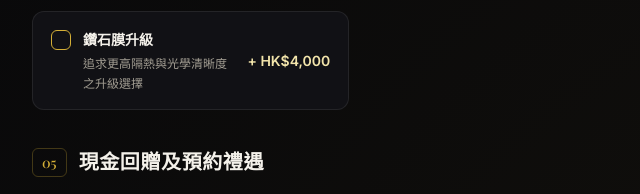
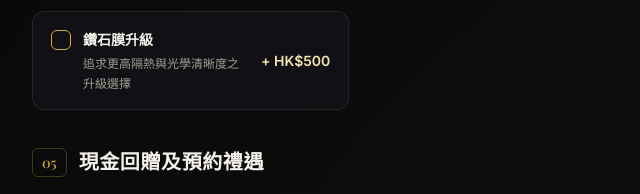
Before and after one commit to matthewmingjai-star/all-in-one-quotes, a plain HTML site: page zeekr-009-2026-black-3m-window-tint.html in a window 1280 px wide. Shown: the part 2062-2256 px from the top of the page, 118-758 px from the left. Drawn offline with nearby package versions, Linux system fonts and the light colour scheme; a web font is replaced by a local one.

Commit message:
ZEEKR 009: diamond film add-on to 500
Co-authored-by: Perplexity <noreply@perplexity.ai>

```diff
--- a/zeekr-009-2026-black-3m-window-tint.html
+++ b/zeekr-009-2026-black-3m-window-tint.html
@@ -152,7 +152,7 @@ body{background-color:var(--bg-obsidian);background-image:radial-gradient(circle
     <div class="addon-item" data-id="front-single" data-price="1500" data-name="前擋防爆／抗眩光（單買）" onclick="toggleAddon(this)"><div class="addon-left"><div class="addon-checkbox"></div><div><div class="addon-title">前擋防爆／抗眩光（單買）</div><div class="addon-note">適合選用 Plan A 時加配前擋抗眩光保護</div></div></div><div class="addon-price">+ HK$1,500</div></div>
     <div class="addon-item" data-id="front-up" data-price="500" data-name="前擋升級防爆（現場加購）" onclick="toggleAddon(this)"><div class="addon-left"><div class="addon-checkbox"></div><div><div class="addon-title">前擋升級防爆（現場加購）</div><div class="addon-note">適合選用 Plan B O 型時現場加購防爆規格</div></div></div><div class="addon-price">+ HK$500</div></div>
     <div class="addon-item" data-id="roof" data-price="1500" data-name="天幕隔熱（ZEEKR 009 全景天幕）" onclick="toggleAddon(this)"><div class="addon-left"><div class="addon-checkbox"></div><div><div class="addon-title">天幕隔熱（ZEEKR 009 全景天幕）</div><div class="addon-note">減少頂部陽光直射熱感，室外泊車尤為適合</div></div></div><div class="addon-price">+ HK$1,500</div></div>
-    <div class="addon-item" data-id="diamond" data-price="4000" data-name="鑽石膜升級" onclick="toggleAddon(this)"><div class="addon-left"><div class="addon-checkbox"></div><div><div class="addon-title">鑽石膜升級</div><div class="addon-note">追求更高隔熱與光學清晰度之升級選擇</div></div></div><div class="addon-price">+ HK$4,000</div></div>
+    <div class="addon-item" data-id="diamond" data-price="500" data-name="鑽石膜升級" onclick="toggleAddon(this)"><div class="addon-left"><div class="addon-checkbox"></div><div><div class="addon-title">鑽石膜升級</div><div class="addon-note">追求更高隔熱與光學清晰度之升級選擇</div></div></div><div class="addon-price">+ HK$500</div></div>
   </section>
 
   <div class="section-title"><span class="num">05</span><h2>現金回贈及預約禮遇</h2></div>
```
